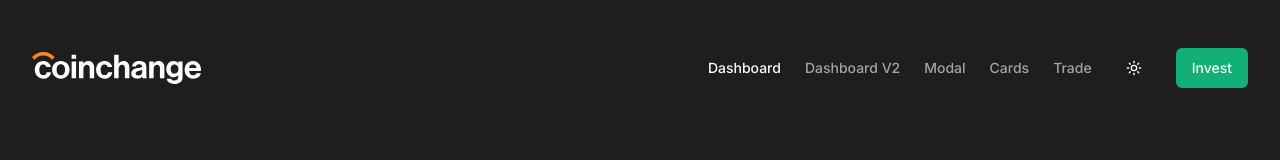
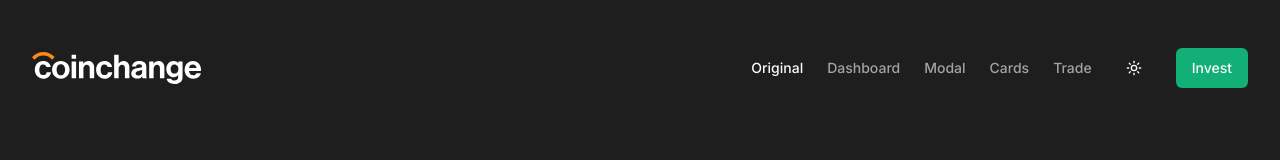
Before and after one commit to VitBd/Coinc, a Next.js app: page / in a window 1280 px wide. Shown: the top 160 px of the page. Built offline with nearby package versions, Linux system fonts and the light colour scheme.

Commit message:
1. Rename "dashoard" to "Original" 2. Rename "Dashboard V2" to "Dashboar

```diff
--- a/src/components/dashboard/header.tsx
+++ b/src/components/dashboard/header.tsx
@@ -21,8 +21,8 @@ export function DashboardHeader() {
   }, []);
 
   const navLinks = [
-    { href: "/", label: "Dashboard" },
-    { href: "/concept", label: "Dashboard V2" },
+    { href: "/", label: "Original" },
+    { href: "/concept", label: "Dashboard" },
     { href: "/dashboard-modal", label: "Modal" },
     { href: "/cards", label: "Cards" },
     { href: "/trade", label: "Trade" },
```
